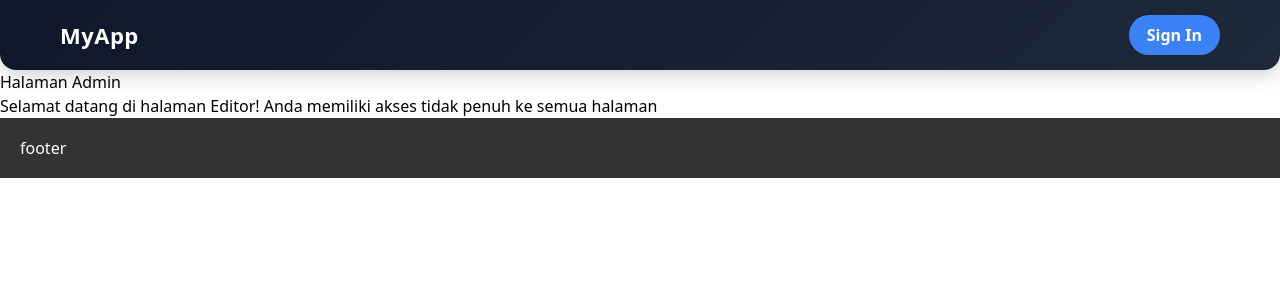
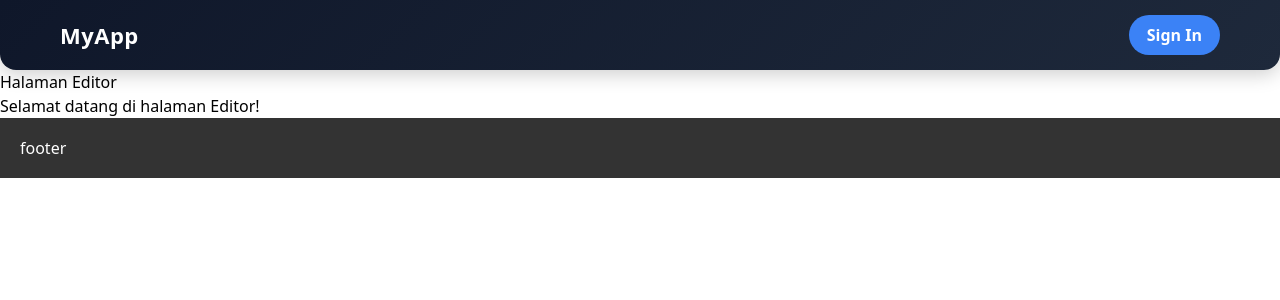
Before and after one commit to KnoyanMitsu/Pemograman-Framework, a Next.js app in the folder my-app/: page /editor in a window 1280 px wide. Shown: the top 300 px of the page. Built offline with nearby package versions, Linux system fonts and the light colour scheme; no server answers.

Commit message:
pertemuan 17

```diff
--- a/my-app/src/pages/editor/index.tsx
+++ b/my-app/src/pages/editor/index.tsx
@@ -2,11 +2,8 @@ export default function HalamanEditor() {
   return (
     <div>
       <div className="admin">
-        <h1>Halaman Admin</h1>
-        <p>
-          Selamat datang di halaman Editor! Anda memiliki akses tidak penuh ke
-          semua halaman
-        </p>
+        <h1>Halaman Editor</h1>
+        <p>Selamat datang di halaman Editor!</p>
       </div>
     </div>
   );
```
Also changed, not shown: 2 other files (tests, documents, lock files or other folders).
